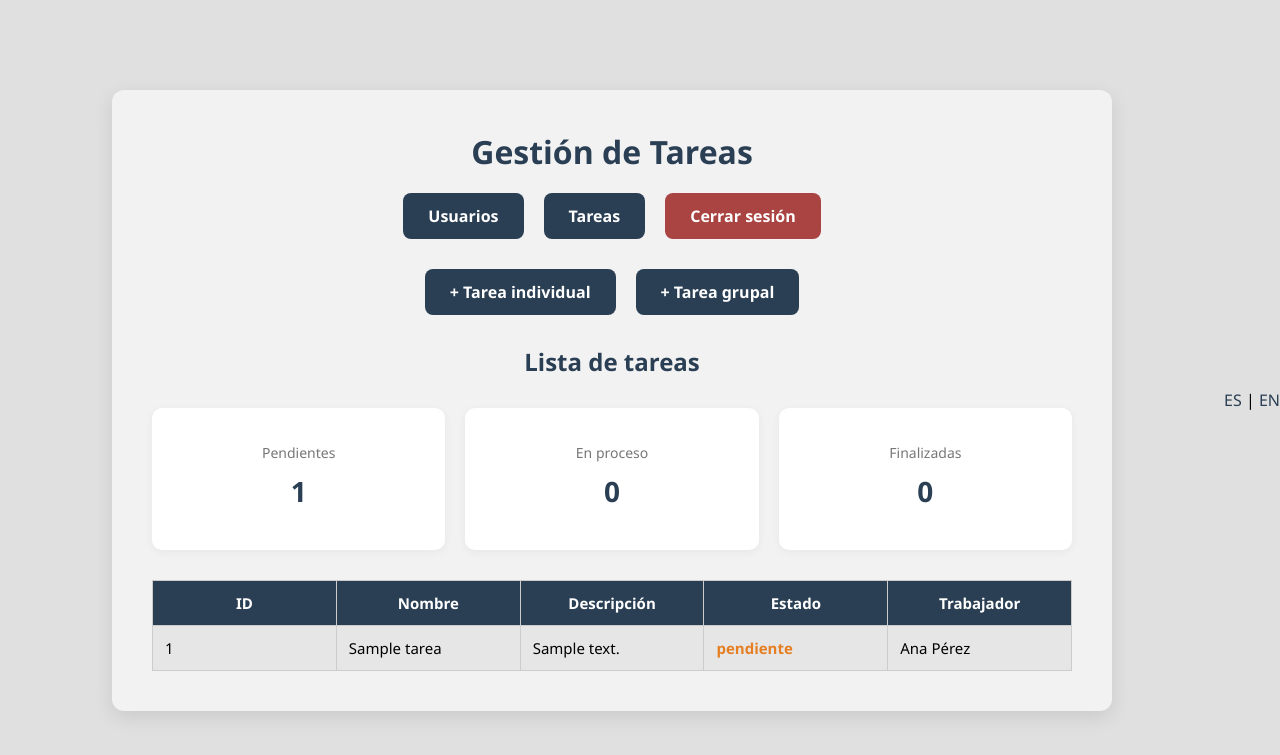
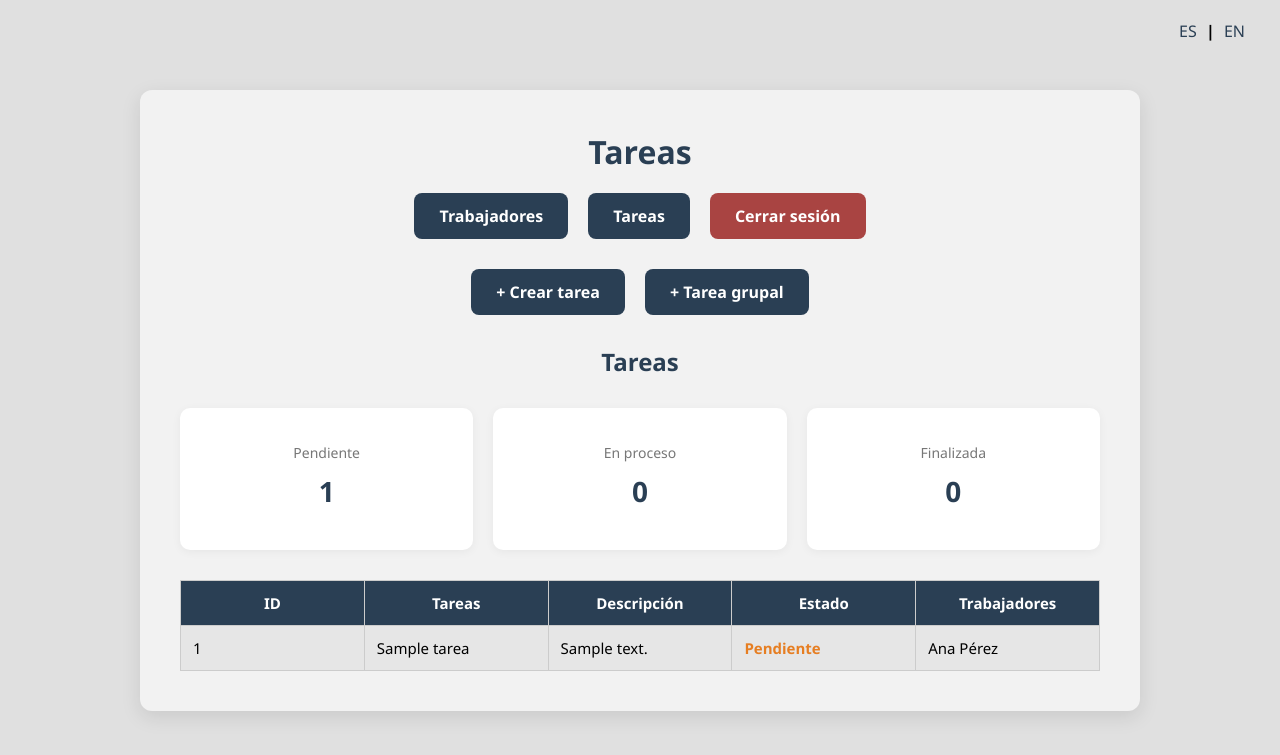
Before and after one commit to Andresxn782/Gestor-de-usuario-tareas, a Flask app: page /admin/tareas in a window 1280 px wide. Shown: the top 755 px of the page. Run offline with Flask 3, Linux system fonts and the light colour scheme; a user stored in the database is signed in; data comes from the database, SQL or seed files in the repository; tables that the repository leaves empty hold one stand-in row (values such as "Sample post").

Commit message:
modificamos y añadimos idiomas

```diff
--- a/gestor_tareas/backend/app.py
+++ b/gestor_tareas/backend/app.py
@@ -6,36 +6,109 @@ app = Flask(__name__)
 app.secret_key = "clave_super_secreta"
 
 # -------------------------
-# TRADUCCIONES
+# TRADUCCIONES COMPLETAS
 # -------------------------
 
-def traducir(texto):
+def textos():
 
     idioma = session.get("idioma", "es")
 
     traducciones = {
-        "Bienvenido": {"en": "Welcome"},
-        "Mis Tareas": {"en": "My Tasks"},
-        "Cerrar sesión": {"en": "Logout"},
-        "Gestión de Tareas": {"en": "Task Management"},
-        "Crear tarea": {"en": "Create Task"},
-        "Pendiente": {"en": "Pending"},
-        "En proceso": {"en": "In Progress"},
-        "Finalizada": {"en": "Completed"},
-        "Tareas": {"en": "Tasks"},
-        "Descripción": {"en": "Description"},
-        "Estado": {"en": "Status"},
-        "Trabajadores": {"en": "Workers"}
+
+        "es": {
+            "bienvenido": "Bienvenido",
+            "mis_tareas": "Mis Tareas",
+            "cerrar_sesion": "Cerrar sesión",
+            "tareas": "Tareas",
+            "descripcion": "Descripción",
+            "estado": "Estado",
+            "trabajadores": "Trabajadores",
+            "pendiente": "Pendiente",
+            "en_proceso": "En proceso",
+            "finalizada": "Finalizada",
+            "crear_tarea": "Crear tarea",
+            "tarea_grupal": "Tarea grupal",
+            "login": "Iniciar sesión",
+            "email": "Correo electrónico",
+            "password": "Contraseña",
+            "no_cuenta": "¿No tienes cuenta?",
+            "registrarse": "Regístrate aquí",
+            "panel_admin": "Panel Administrador",
+            "bienvenido": "Bienvenido",
+            "usuarios": "Usuarios",
+            "tareas": "Tareas",
+            "cerrar_sesion": "Cerrar sesión",
+            "lista_trabajadores": "Lista de trabajadores",
+            "nombre": "Nombre",
+            "email": "Email",
+            "rol": "Rol",
+            "panel_trabajador": "Panel Trabajador",
+            "mis_tareas": "Mis Tareas",
+            "tarea": "Tarea",
+            "estado": "Estado",
+            "pendiente": "Pendiente",
+            "en_proceso": "En proceso",
+            "finalizada": "Finalizada",
+            "registro": "Registro",
+            "nombre_completo": "Nombre completo",
+            "trabajador": "Trabajador",
+            "administrador": "Administrador",
+            "ya_cuenta": "¿Ya tienes cuenta?",
+            "crear_tarea": "Crear tarea",
+            "volver": "Volver",
+
+        },
+
+        "en": {
+            "bienvenido": "Welcome",
+            "mis_tareas": "My Tasks",
+            "cerrar_sesion": "Logout",
+            "tareas": "Tasks",
+            "descripcion": "Description",
+            "estado": "Status",
+            "trabajadores": "Workers",
+            "pendiente": "Pending",
+            "en_proceso": "In Progress",
+            "finalizada": "Completed",
+            "crear_tarea": "Create Task",
+            "tarea_grupal": "Group Task",
+            "login": "Login",
+            "email": "Email",
+            "password": "Password",
+            "no_cuenta": "Don't have an account?",
+            "registrarse": "Sign up here",
+            "panel_admin": "Admin Panel",
+            "bienvenido": "Welcome",
+            "usuarios": "Users",
+            "tareas": "Tasks",
+            "cerrar_sesion": "Logout",
+            "lista_trabajadores": "Workers List",
+            "nombre": "Name",
+            "email": "Email",
+            "rol": "Role",
+            "panel_trabajador": "Worker Panel",
+            "mis_tareas": "My Tasks",
+            "tarea": "Task",
+            "estado": "Status",
+            "pendiente": "Pending",
+            "en_proceso": "In Progress",
+            "finalizada": "Completed",
+            "registro": "Register",
+            "nombre_completo": "Full name",
+            "trabajador": "Worker",
+            "administrador": "Administrator",
+            "ya_cuenta": "Already have an account?",
+            "crear_tarea": "Create task",
+            "volver": "Back",
+        }
+
     }
 
-    if idioma == "en" and texto in traducciones:
-        return traducciones[texto]["en"]
-
-    return texto
+    return traducciones.get(idioma, traducciones["es"])
 
 
 # hacer disponible en HTML
-app.jinja_env.globals.update(traducir=traducir)
+app.jinja_env.globals.update(textos=textos)
 
 
 # -------------------------
--- a/gestor_tareas/backend/static/style.css
+++ b/gestor_tareas/backend/static/style.css
@@ -421,3 +421,21 @@ margin-bottom:10px;
 font-size:28px;
 color:#2a3f54;
 }
+/* BOTÓN IDIOMA */
+.idioma-switch {
+    position: fixed;
+    top: 20px;
+    right: 30px;
+    z-index: 1000;
+    font-weight: 600;
+}
+
+.idioma-switch a {
+    color: #2a3f54;
+    text-decoration: none;
+    margin: 0 5px;
+}
+
+.idioma-switch a:hover {
+    text-decoration: underline;
+}
--- a/gestor_tareas/backend/templates/admin_tareas.html
+++ b/gestor_tareas/backend/templates/admin_tareas.html
@@ -2,23 +2,37 @@
 <html>
 
 <head>
-<title>Gestión de Tareas</title>
+<title>{{ textos().tareas }}</title>
 <link rel="stylesheet" href="{{ url_for('static', filename='style.css') }}">
 </head>
 
 <body>
 
+{% set t = textos() %}
+
+<!-- BOTÓN IDIOMA BIEN PUESTO -->
+<div class="idioma-switch">
+    <a href="/cambiar_idioma/es">ES</a> |
+    <a href="/cambiar_idioma/en">EN</a>
+</div>
+
 <div class="panel-container">
 
-<h1>Gestión de Tareas</h1>
+<h1>{{ t.tareas }}</h1>
 
 <div class="panel-menu">
 
-<a href="/panel" class="panel-btn">Usuarios</a>
+<a href="/panel" class="panel-btn">
+{{ t.trabajadores }}
+</a>
 
-<a href="/admin/tareas" class="panel-btn">Tareas</a>
+<a href="/admin/tareas" class="panel-btn">
+{{ t.tareas }}
+</a>
 
-<a href="/logout" class="panel-btn logout">Cerrar sesión</a>
+<a href="/logout" class="panel-btn logout">
+{{ t.cerrar_sesion }}
+</a>
 
 </div>
 
@@ -26,31 +40,32 @@
 <div class="tareas-botones">
 
 <a href="/admin/crear_tarea" class="panel-btn">
-+ Tarea individual
++ {{ t.crear_tarea }}
 </a>
 
 <a href="/admin/crear_tarea_grupal" class="panel-btn">
-+ Tarea grupal
++ {{ t.tarea_grupal }}
 </a>
 
 </div>
 
-<h2>Lista de tareas</h2>
+<h2>{{ t.tareas }}</h2>
 
+<!-- ESTADÍSTICAS -->
 <div class="stats-container">
 
 <div class="stat-box">
-<p>Pendientes</p>
+<p>{{ t.pendiente }}</p>
 <h2>{{ pendientes }}</h2>
 </div>
 
 <div class="stat-box">
-<p>En proceso</p>
+<p>{{ t.en_proceso }}</p>
 <h2>{{ en_proceso }}</h2>
 </div>
 
 <div class="stat-box">
-<p>Finalizadas</p>
+<p>{{ t.finalizada }}</p>
 <h2>{{ finalizadas }}</h2>
 </div>
 
@@ -60,10 +75,10 @@
 
 <tr>
 <th>ID</th>
-<th>Nombre</th>
-<th>Descripción</th>
-<th>Estado</th>
-<th>Trabajador</th>
+<th>{{ t.tareas }}</th>
+<th>{{ t.descripcion }}</th>
+<th>{{ t.estado }}</th>
+<th>{{ t.trabajadores }}</th>
 </tr>
 
 {% for tarea in tareas %}
@@ -74,7 +89,13 @@
 <td>{{ tarea.descripcion }}</td>
 
 <td class="estado-{{ tarea.estado }}">
-{{ tarea.estado }}
+    {% if tarea.estado == 'pendiente' %}
+        {{ t.pendiente }}
+    {% elif tarea.estado == 'en_proceso' %}
+        {{ t.en_proceso }}
+    {% elif tarea.estado == 'finalizada' %}
+        {{ t.finalizada }}
+    {% endif %}
 </td>
 
 <td>
@@ -90,8 +111,4 @@
 </div>
 
 </body>
-<div class="idioma-switch">
-    <a href="/cambiar_idioma/es">ES</a> |
-    <a href="/cambiar_idioma/en">EN</a>
-</div>
 </html>
```
Also changed, not shown: gestor_tareas/backend/templates/admin_panel.html (+14 -9 lines), gestor_tareas/backend/templates/crear_tarea.html (+17 -9 lines), gestor_tareas/backend/templates/crear_tarea_grupal.html (+16 -8 lines), gestor_tareas/backend/templates/login.html (+22 -7 lines), gestor_tareas/backend/templates/panel_admin.html (+18 -14 lines), gestor_tareas/backend/templates/panel_trabajador.html (+24 -18 lines), gestor_tareas/backend/templates/register.html (+35 -10 lines), gestor_tareas/backend/templates/index.html (deleted), gestor_tareas/backend/templates/tareas.html (deleted), gestor_tareas/backend/templates/usuarios.html (deleted).
